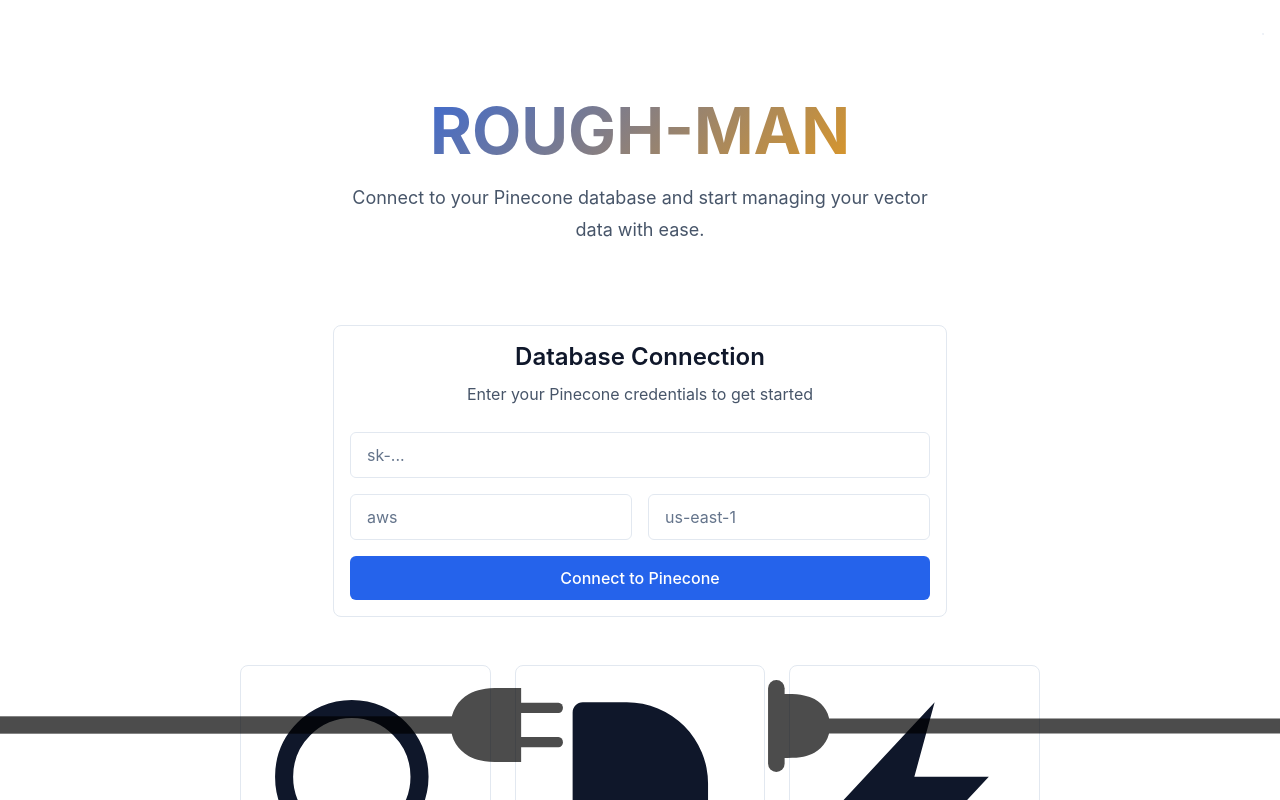
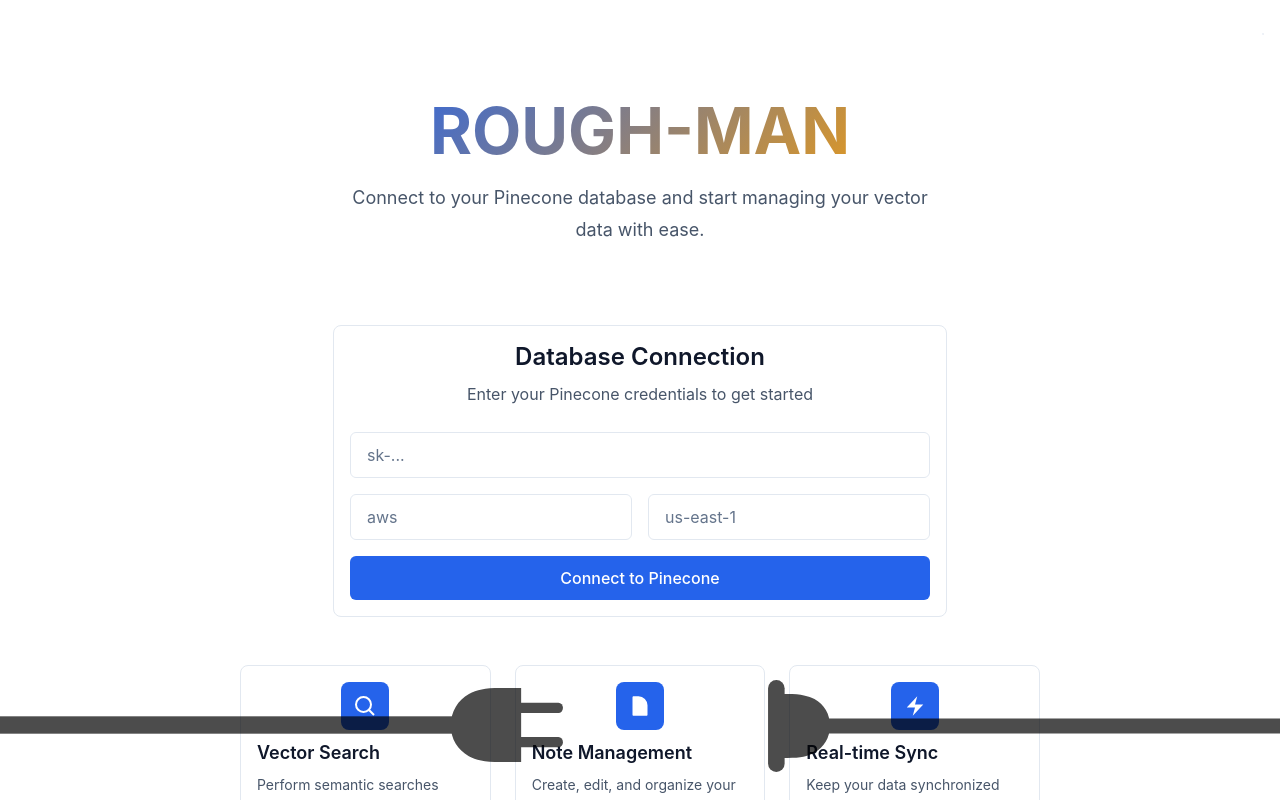
Before and after one commit to yuvasria924/roughGPT, a SvelteKit app in the folder rough-app/: page / in a window 1280 px wide. Shown: the top 800 px of the page. Built offline with nearby package versions, Linux system fonts and the light colour scheme.

Commit message:
Add CSS for feature SVG icons
cgen-23c1e6960fa04c0e9fb2dfa56e28f8c6

```diff
--- a/rough-app/src/routes/+page.svelte
+++ b/rough-app/src/routes/+page.svelte
@@ -293,9 +293,21 @@
 	}
 
 	.feature-icon {
-		font-size: 2.5rem;
 		margin-bottom: var(--space-3);
-		display: block;
+		display: flex;
+		justify-content: center;
+		align-items: center;
+		width: 3rem;
+		height: 3rem;
+		background-color: var(--color-primary);
+		border-radius: var(--radius-lg);
+		color: white;
+		margin: 0 auto var(--space-3) auto;
+	}
+
+	.feature-svg {
+		width: 1.5rem;
+		height: 1.5rem;
 	}
 
 	.feature-title {
```
